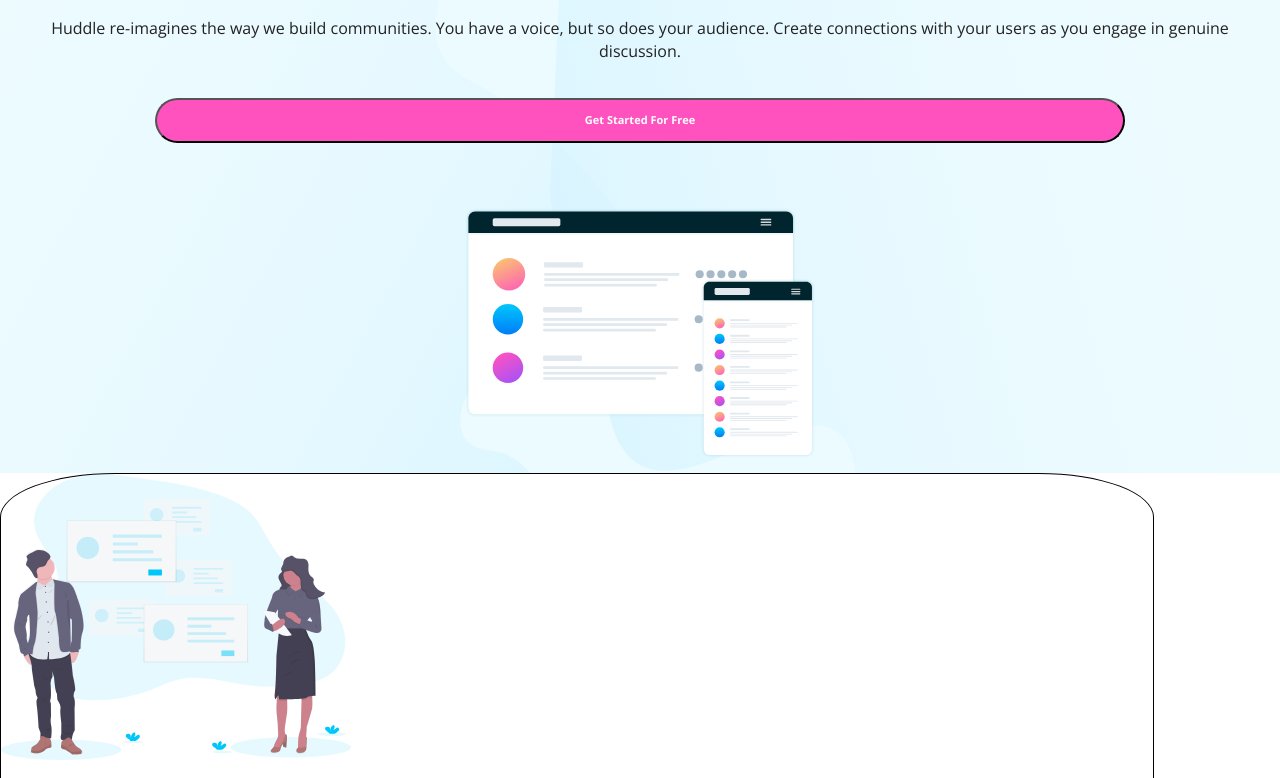
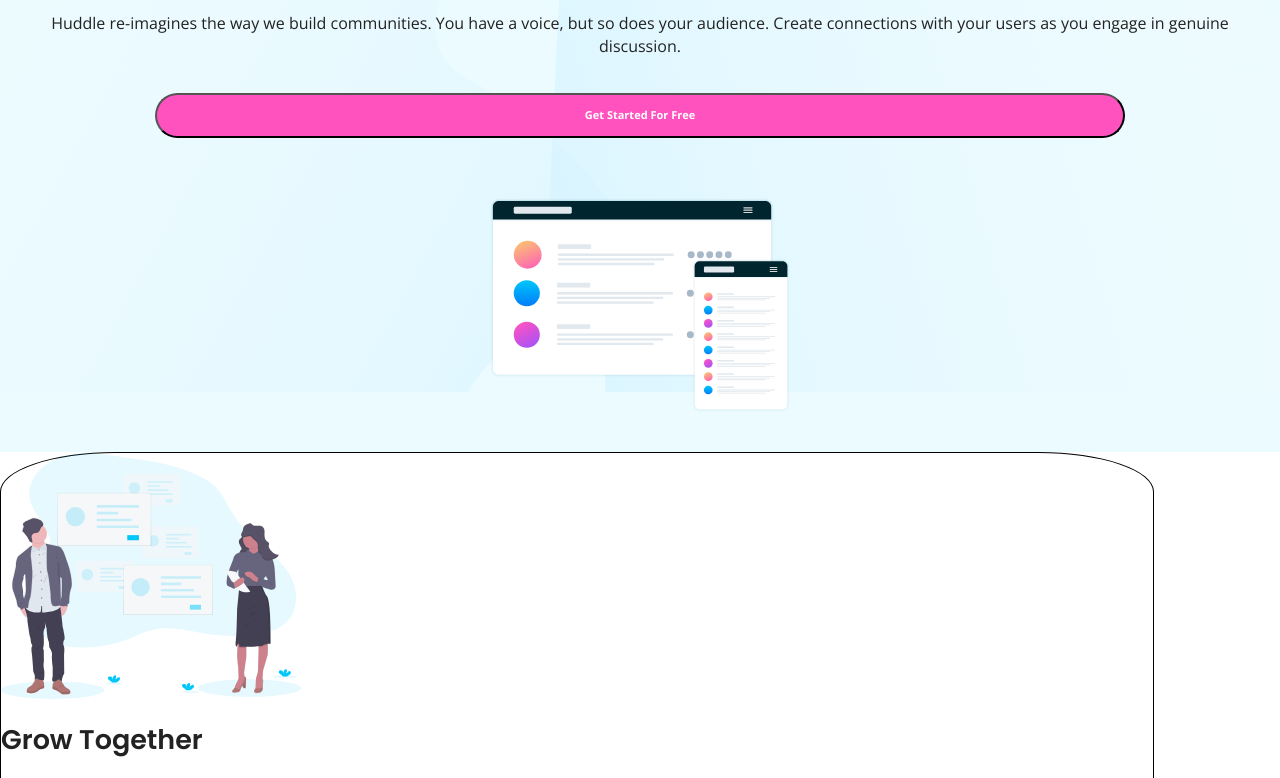
Before and after one commit to abowler2/huddle-landing-page, a plain HTML site: page index.html in a window 1280 px wide. Shown: the part 189-967 px from the top of the page. Drawn offline with nearby package versions, Linux system fonts and the light colour scheme.

Commit message:
styled header img

```diff
--- a/css/main.css
+++ b/css/main.css
@@ -134,7 +134,7 @@ textarea {
     }
 
     .body-img {
-        width: 350px;
+        width: 300px;
         align-self: center;
     }
 
@@ -145,10 +145,8 @@ textarea {
         justify-content: center;
         align-items: center;
         flex-flow: row wrap;
-        padding: 15px 0;
-        background: url('../images/bg-hero-mobile.svg');
-        background-size: cover;
         background-color: hsl(193, 100%, 96%);
+        padding-bottom: 60px;
     }
 
     .header-wrapper {
@@ -156,6 +154,8 @@ textarea {
         justify-content: center;
         align-items: center;
         flex-flow: row wrap;
+        background: url('../images/bg-hero-mobile.svg');
+        background-size: cover;
         margin: 0;
     }
 
@@ -163,7 +163,7 @@ textarea {
         display:flex;
         justify-content: space-between;
         width: 90%;
-        margin-top: 15px;
+        margin-top: 25px;
     }
 
     .header-logo {
@@ -180,28 +180,28 @@ textarea {
         font-size: 10px;
     }
 
-    .header-text {
+    .header-main {
         display: flex;
         flex-flow: column wrap;
         align-items: center;
-        margin: 15px;
-        padding: 50px 19px;
+        margin: 15px 15px -20px 15px;
+        padding: 50px 19px 0 19px;
     }
 
-    .header-text h1 {
+    .header-main h1 {
         font-size: 26px;
         text-align: center;
         padding: 0 12px;
     }
 
-    .header-text p {
+    .header-main p {
         font-size: 16px;
         text-align: center;
         padding: 5px 0 20px 0;
         margin-top: 10px;
     }
 
-    .header-text button {
+    .header-main button {
         background-color: hsl(322, 100%, 66%);
         border-radius: 30px;
         font-size: 11px;
@@ -209,6 +209,10 @@ textarea {
         font-weight: 600;
         width: 80%;
         padding: 14px;
+    }
+
+    .header-img {
+        margin-top: 60px;
     }
 
     /* ****************  Footer Styles  **************** */
--- a/index.html
+++ b/index.html
@@ -25,7 +25,7 @@
         <div><img class="header-logo" src="images/logo.svg" alt="Huddle Logo" /></div>
         <div><a class="button">Try It Free</a></div>
       </div>
-      <div class="header-text">
+      <div class="header-main">
         <h1>Build The Community Your Fans Will Love</h1>
 
         <p>
@@ -34,10 +34,11 @@
         </p>
 
         <button type="button">Get Started For Free</button>
+
+        <figure>
+          <img class="body-img header-img" src="images/illustration-mockups.svg" alt="illustration of mockups" />
+        </figure>
       </div>
-      <figure>
-        <img class="body-img" src="images/illustration-mockups.svg" alt="illustration of mockups" />
-      </figure>
     </div>
   </header>
 
```
